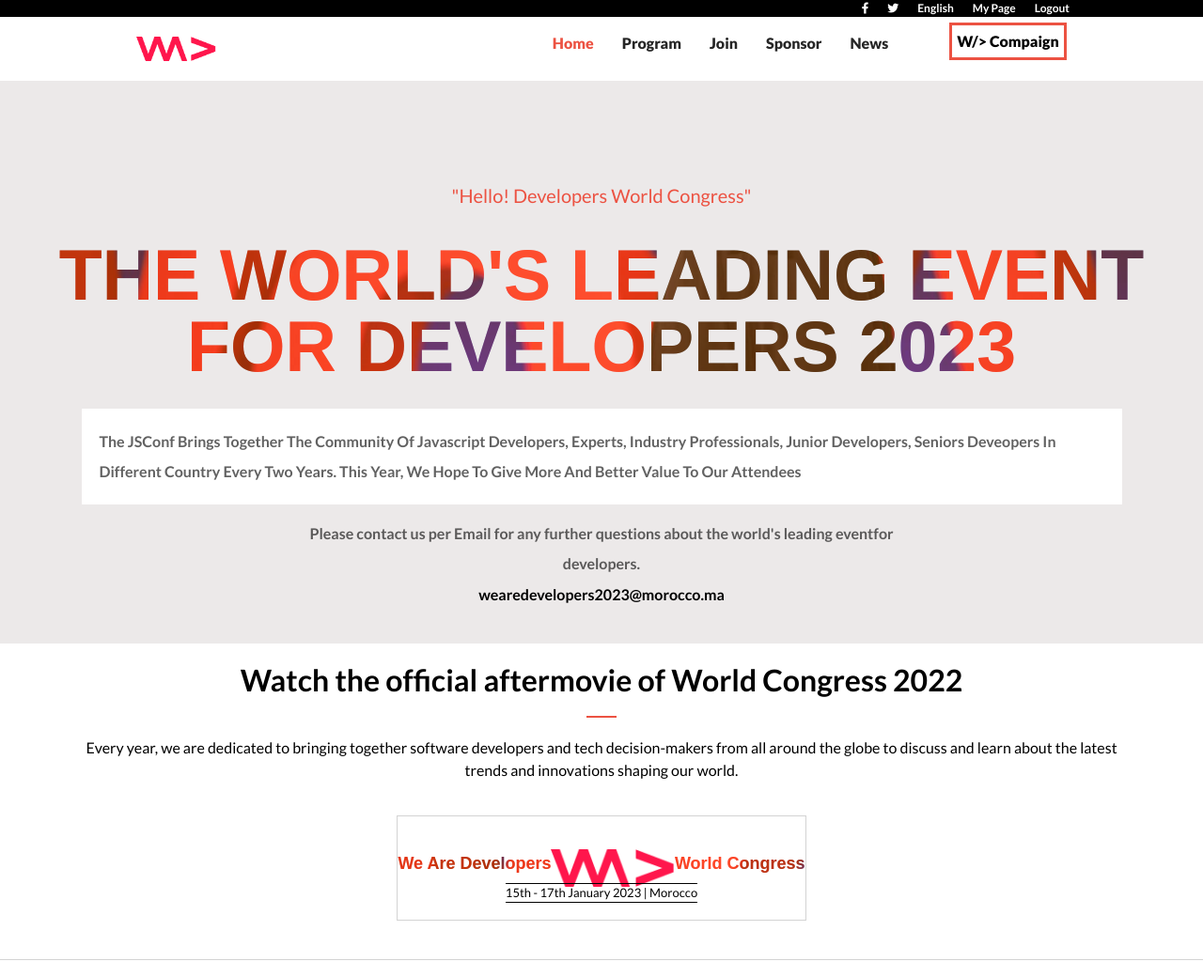
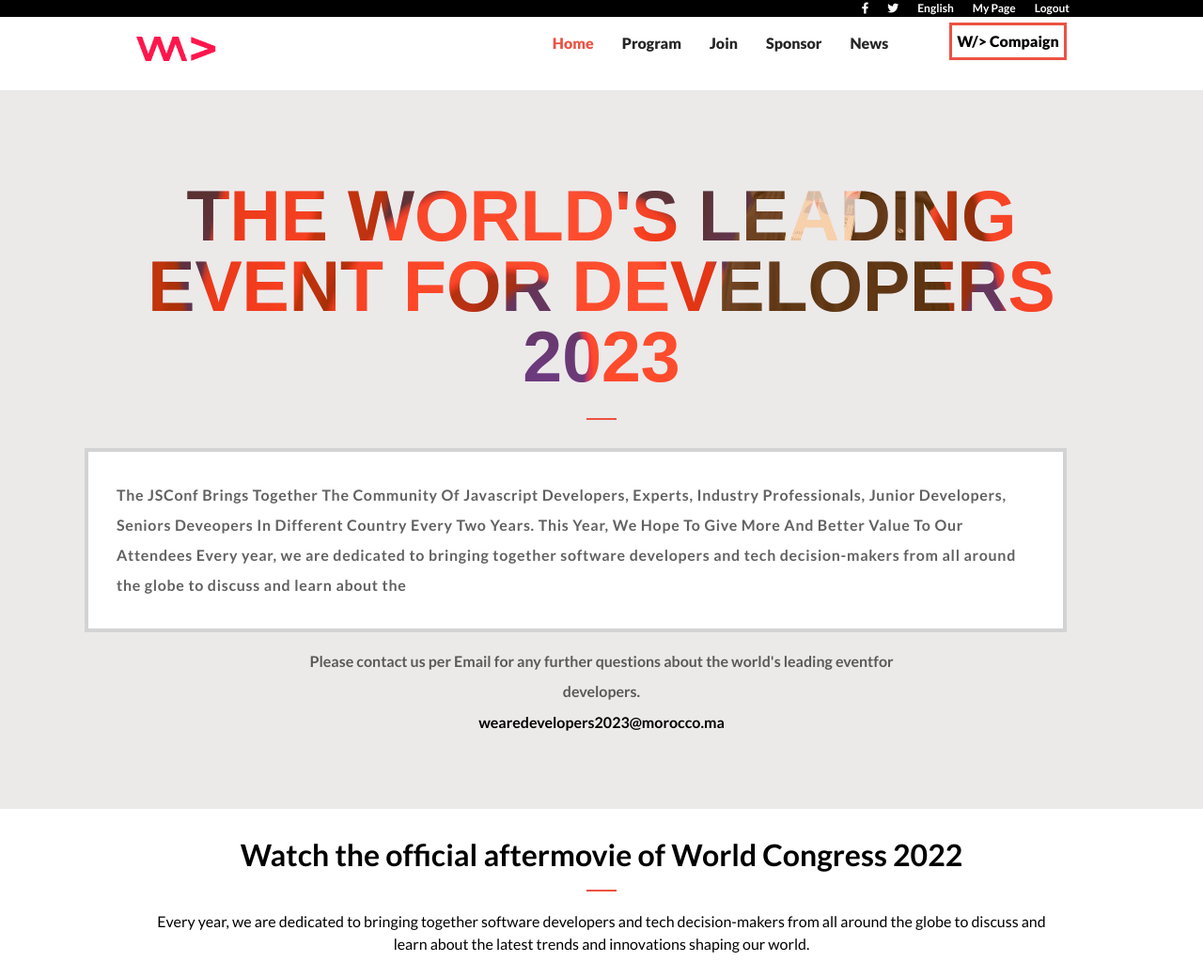
Before and after one commit to naji-97/CapstonePrj1-ConferencePage, a website: page about.html in a window 1280 px wide. Shown: the top 1040 px of the page at 94% size. Drawn offline with nearby package versions, Linux system fonts and the light colour scheme.

Commit message:
finish the mobile version

```diff
--- a/about.css
+++ b/about.css
@@ -217,15 +217,23 @@
     text-align: center;
 }
 
+.home-content .bar {
+    display: none;
+}
+
 .home-sect p {
     margin: 10px 0;
     padding: 15px;
-    border: 4px solid #fff;
+    border: 4px solid var(--bg-color);
     font-weight: 700;
     font-size: medium;
     line-height: 2rem;
     color: #0000009e;
     width: 90%;
+}
+
+.home-sect .bg-white span {
+    display: none;
 }
 
 .home-sect .contact-us {
@@ -290,7 +298,7 @@
 
 .about-event {
     font-family: var(--heading-font);
-    padding: 35px 0;
+    padding: 35px 10px;
     border: 1px solid var(--bg-color);
     background-image: url(./assets/images/sec-bg.jpeg);
     background-position: left 90%;
@@ -312,7 +320,7 @@
 }
 
 .date {
-    margin-top: -40px;
+    margin-top: -35px;
     border-top: 1px solid;
     border-bottom: 1px solid;
     font-size: small;
@@ -334,6 +342,10 @@
 
 .see-past p {
     padding: 20px 0;
+}
+
+.see-past div.flex{
+    flex-direction: column;
 }
 
 .see-past .past-img-tunis {
@@ -408,7 +420,73 @@
         display: flex;
     }
 
-    .toolbar .open-menu{
+    .toolbar .open-menu {
         display: none;
     }
+
+    .home-sect {
+        padding: 0;
+    }
+
+    .home-content {
+        flex-direction: column;
+        align-items: flex-start;
+        /* width: 70%; */
+        padding: 80px;
+        margin: 10px;
+    }
+
+    .home-sect h1 {
+        text-align: center;
+    }
+
+    .home-sect h5 {
+        display: none;
+    }
+
+    .home-content .bar {
+        display: block;
+        margin: 0 auto;
+        margin-bottom: 20px;
+    }
+
+    .home-sect .bg-white{
+        padding: 30px;
+        width:  95%;
+        letter-spacing: .7px;
+    }
+
+    .home-sect .bg-white span {
+        display: inline;
+    }
+
+    .home-sect .contact-us {
+        margin: 0 auto;
+    }
+
+    .about-logo .container{
+        padding: 20px 80px;
+    }
+
+    .about-event{
+        padding: 35px;
+    }
+    .date{
+        margin-top: -30px;
+    }
+
+    .see-past div.flex {
+        flex-direction: row;
+        gap: 20px;
+    }
+
+    .partner {
+        margin-bottom: 0;
+    }
+
+    .footer {
+        gap: 20px;
+        color: #fff;
+        background-color: #000;
+    }
 }
--- a/about.html
+++ b/about.html
@@ -29,7 +29,7 @@
    </ul>
   </div>
   <div class="desktop-nav flex">
-    <a href="#"><img src="./assets/images/logo.png" width="85px" height="26px" alt="" srcset=""></a>
+    <a href="./index.html"><img src="./assets/images/logo.png" width="85px" height="26px" alt="" srcset=""></a>
     <ul class="flex">
     <ul class="flex">
      <li><a class="active-link" href="./index.html">Home</a></li>
@@ -66,9 +66,10 @@
   <div class="home-content flex">
    <h5>"Hello! Developers World Congress"</h5>
    <h1>THE WORLD'S LEADING EVENT FOR DEVELOPERS 2023</h1>
+   <span class="bar flex"></span>
    <p class="bg-white">The JSConf Brings Together The Community Of Javascript Developers, Experts, Industry
     Professionals, Junior Developers, Seniors Deveopers In Different Country Every Two Years.
-    This Year, We Hope To Give More And Better Value To Our Attendees</h2>
+    This Year, We Hope To Give More And Better Value To Our Attendees <span>Every year, we are dedicated to bringing together software developers and tech decision-makers from all around the globe to discuss and learn about the</span> </p>
    <div class="flex contact-us">
     <p>Please contact us per Email for any further questions about the world's leading eventfor developers.</p>
     <b>wearedevelopers2023@morocco.ma</b>
@@ -100,6 +101,7 @@
 
   <p>Take a look at the WeAreDevelopers
    World Congress which took place in Tunis and Algerian</p>
+   <div class="flex">
   <div class="past-img-tunis">
    <h1>2019</h1>
    <h4>WeAreDevelopers
@@ -110,6 +112,7 @@
    <h4>WeAreDevelopers
     World Congress 2017 in Algerian</h4>
   </div>
+</div>
  </section>
  <!-- End See-Past Section -->
  <!-- Start Partners Section -->
--- a/style.css
+++ b/style.css
@@ -387,4 +387,17 @@
 .toolbar .open-menu{
   display: none;
 }
+
+/* Start Main Section */
+
+.home-sect{
+  padding: 0;
 }
+.home-content {
+  flex-direction: column;
+  align-items: flex-start;
+  width: 70%;
+  padding: 80px;
+  margin: 10px;
+}
+}
```
Also changed, not shown: index.html (+1 -1 lines).
